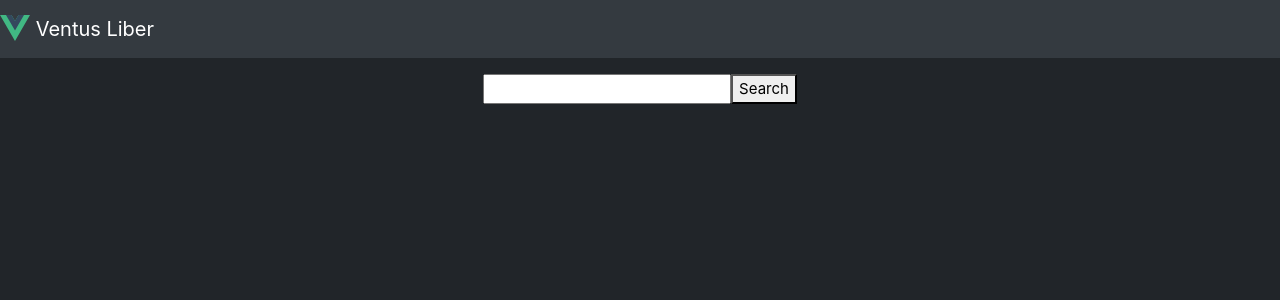
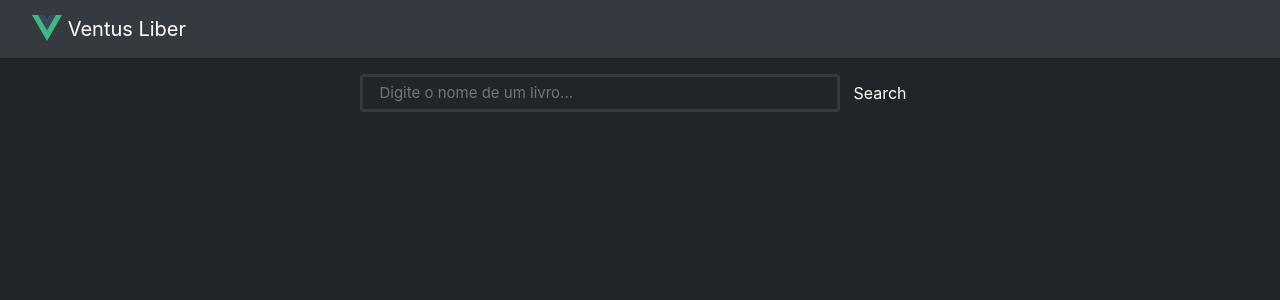
Before and after one commit to gabriel-panz/ventus-liber, a Vue app in the folder ventus-liber-app/: page / in a window 1280 px wide. Shown: the top 300 px of the page. Built offline with nearby package versions, Linux system fonts and the light colour scheme.

Commit message:
search area styling

```diff
--- a/ventus-liber-app/src/components/Header.vue
+++ b/ventus-liber-app/src/components/Header.vue
@@ -12,4 +12,7 @@
   width: 100%;
   background-color: var(--bs-gray-800);
 }
+.navbar-brand {
+  margin-left: 2rem;
+}
 </style>
--- a/ventus-liber-app/src/components/books/BookItem.vue
+++ b/ventus-liber-app/src/components/books/BookItem.vue
@@ -49,7 +49,7 @@ export default {
 <style scoped>
 .card {
   border-color: var(--bs-gray-800);
-  margin: 2rem 0.5rem;
+  margin: 0 0.5rem 2rem 0.5rem;
 }
 .card-img-top {
   object-fit: none;
--- a/ventus-liber-app/src/components/books/BookSearch.vue
+++ b/ventus-liber-app/src/components/books/BookSearch.vue
@@ -31,8 +31,8 @@ export default {
 
 <template>
   <div class="search-area">
-    <input type="text" v-model="search" />
-    <button @click="listBooks">Search</button>
+    <input class="search-input text-white" type="text" v-model="search" placeholder="Digite o nome de um livro..."/>
+    <button class="btn btn-dark" @click="listBooks">Search</button>
   </div>
   <div class="">
     <BookList class="book-list" :bookList="result" />
@@ -40,12 +40,25 @@ export default {
 </template>
 
 <style scoped>
+.search-input{
+  width: 30rem;
+  padding-left: 1rem;
+  border-radius: 4px;
+  border: 0.2rem solid var(--bs-gray-800);
+  background-color: var(--bs-gray-900);
+}
+
+/* .search-button {
+  border: none;
+  background-color: var(--bs-teal);
+} */
 .search-area {
   display: flex;
   margin: auto;
   justify-content: center;
 }
 .book-list {
+  margin-top: 1rem;
   display: flex;
   flex-wrap: wrap;
   overflow-y: scroll;
```
